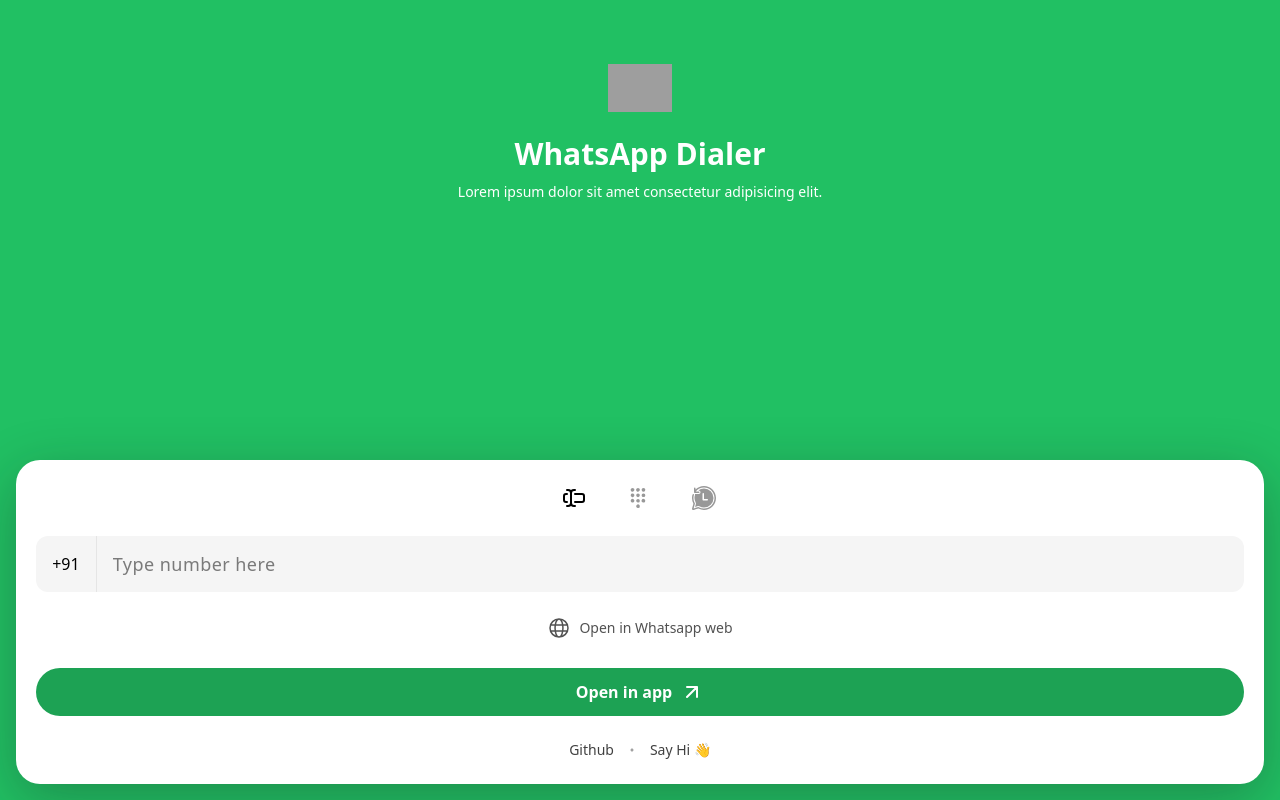
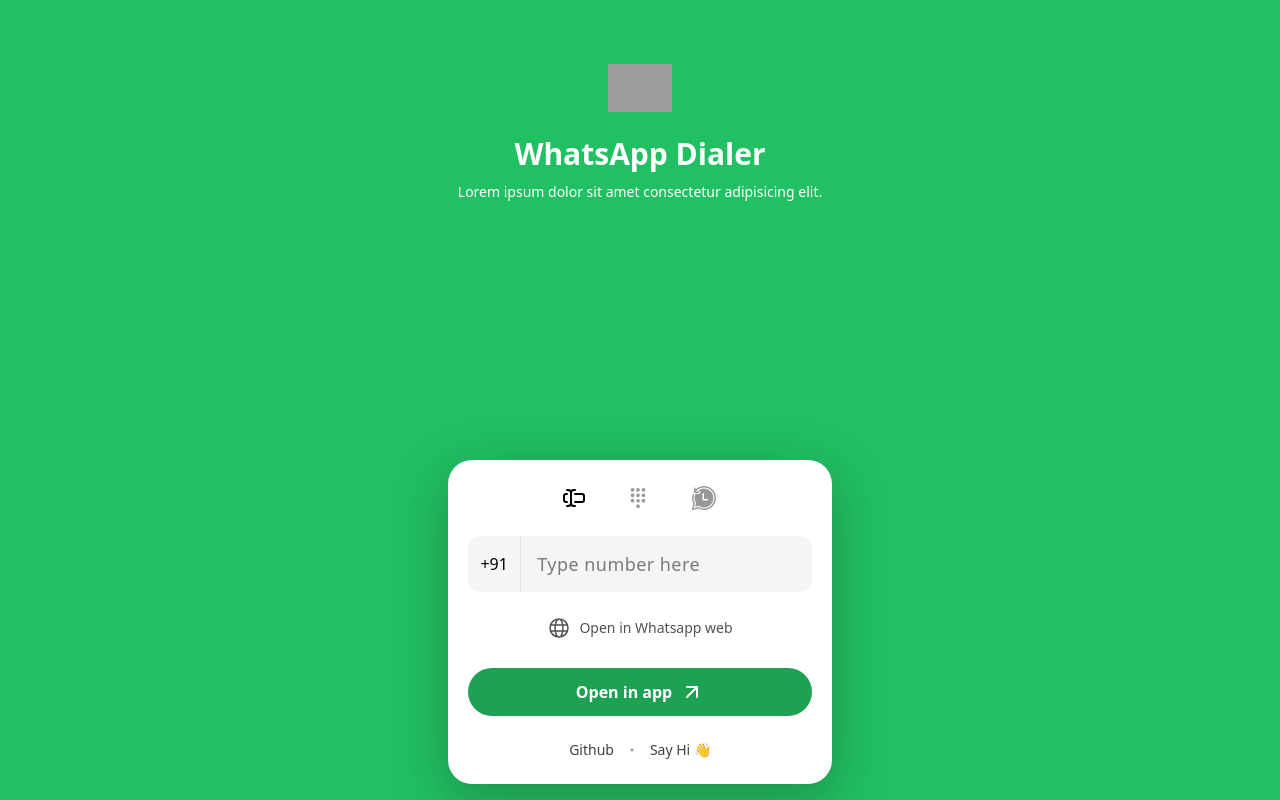
Before and after one commit to priyangsubanerjee/whatsapp-dialer, a Next.js app: page / in a window 1280 px wide. Built offline with nearby package versions, Linux system fonts and the light colour scheme; grey boxes are pictures that could not be loaded.

Commit message:
Add max-width and center alignment to DialCard for improved layout

```diff
--- a/app/components/DialCard.js
+++ b/app/components/DialCard.js
@@ -24,7 +24,7 @@
 
   return (
     <div className="p-4 fixed bottom-0 inset-x-0">
-      <div className="bg-white w-full py-6 px-5 shadow-primary rounded-[24px]">
+      <div className="bg-white w-full py-6 px-5 shadow-primary rounded-[24px] max-w-sm mx-auto">
         <div className="flex items-center justify-center gap-10 max-w-[200px] mx-auto">
           <button>
             <svg xmlns="http://www.w3.org/2000/svg" width={24} height={24} viewBox="0 0 24 24">
```
